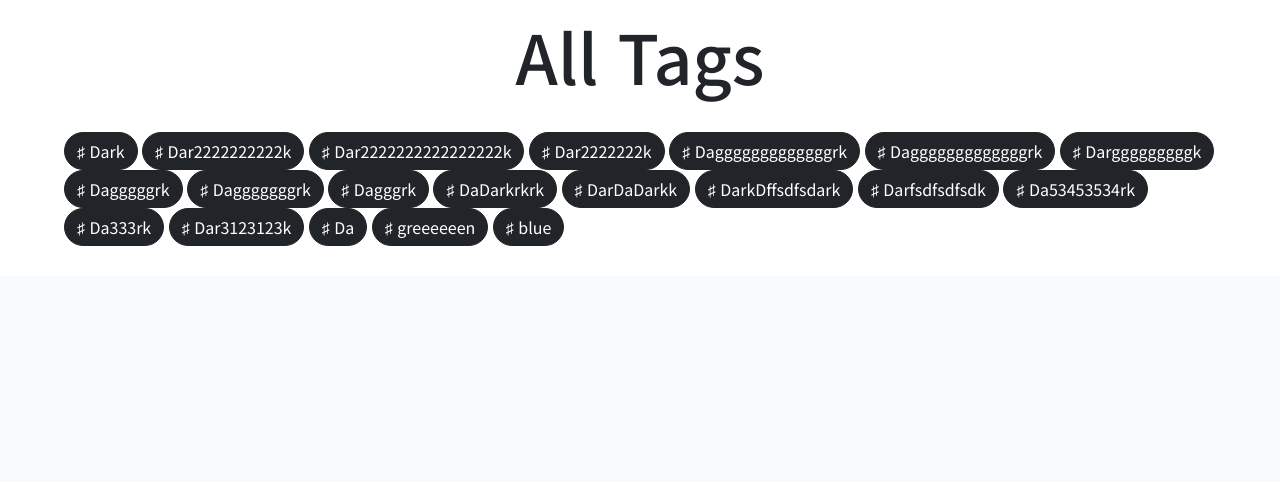
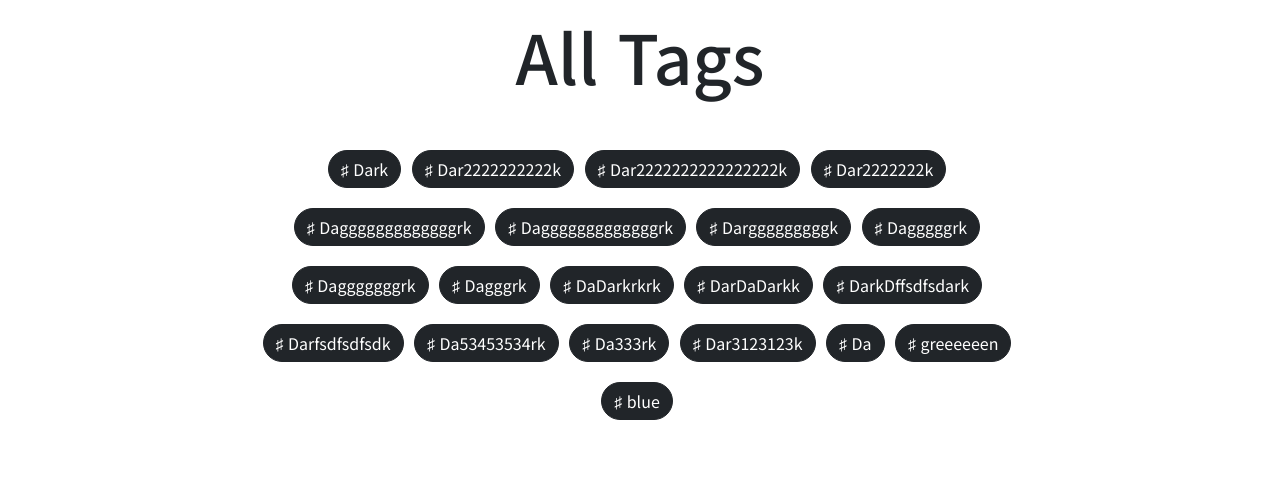
Before and after one commit to yeonc/wishbasket, a Flask app: page / in a window 1280 px wide. Shown: the part 2092-2574 px from the top of the page. Before the commit the page ends 2338 px from the top, so only its background shows below. Run offline with Flask 2, Linux system fonts and the light colour scheme.

Commit message:
모든 태그 보기 스타일링

```diff
--- a/static/style.css
+++ b/static/style.css
@@ -159,6 +159,16 @@ li {
     margin-left: auto;
 }
 
+/* 모든 태그 보기 */
+.tag-container {
+    max-width: 800px;
+    margin: 54px auto 12px;
+    text-align: center;
+}
+
+.tag-button {
+    margin: 0 6px 20px 0;
+}
 
 /* Modal */
 .modal-button {
```
